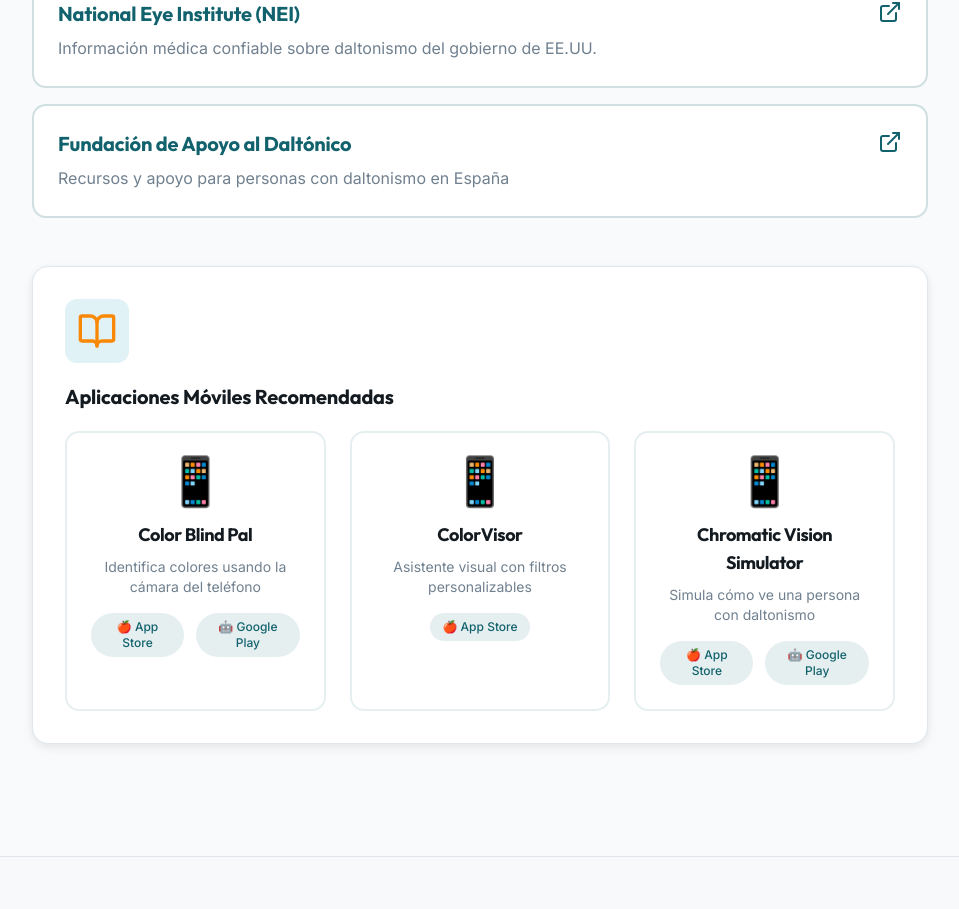
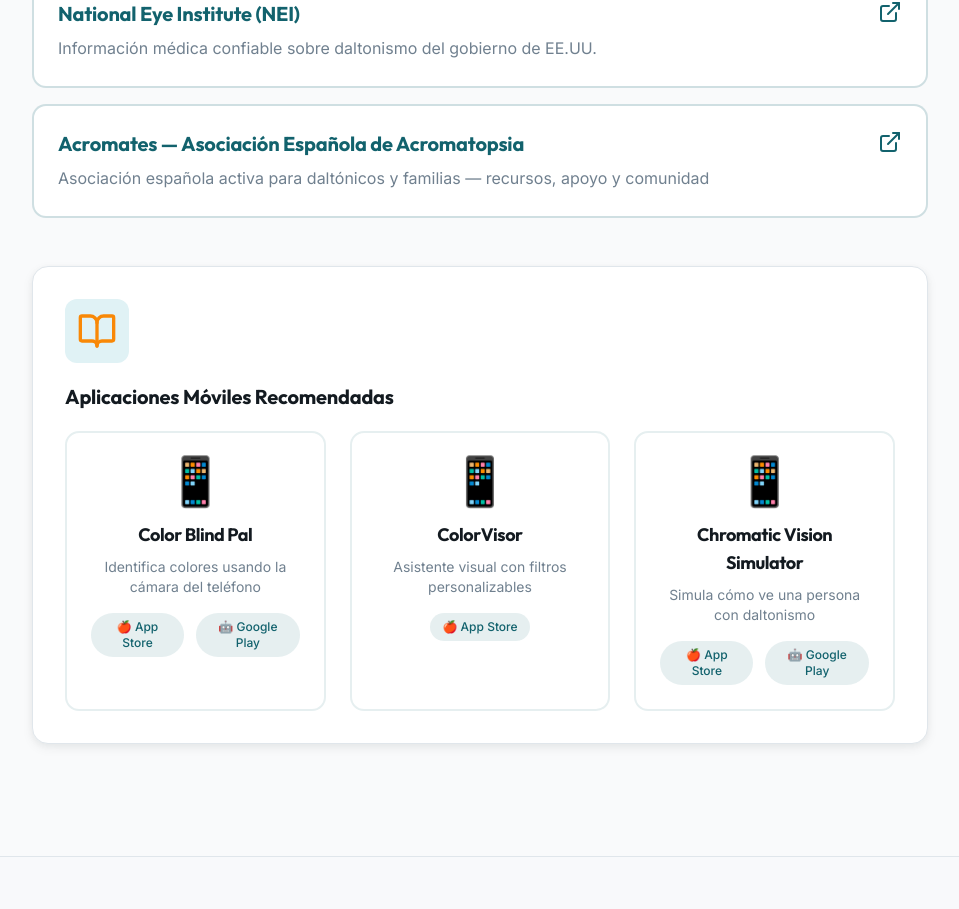
Before and after one commit to fabiolalg/color-vision-stars, a React (Vite) app: page /recursos in a window 1280 px wide. Shown: the part 1393-2302 px from the top of the page, without its empty margins (160-1119 px from the left). Built offline with nearby package versions, Linux system fonts and the light colour scheme; the HTML template or start-up script is replaced by a standard one.

Commit message:
Replaced broken daltonicos link
Co-authored-by: fabiolalg <101153626+fabiolalg@users.noreply.github.com>

```diff
--- a/src/pages/Recursos.tsx
+++ b/src/pages/Recursos.tsx
@@ -48,9 +48,9 @@ const Recursos = ({ language }: RecursosProps) => {
             url: "https://www.nei.nih.gov/espanol/informacion-sobre-la-salud-ocular/enfermedades-y-afecciones-de-los-ojos/daltonismo",
           },
           {
-            title: "Fundación de Apoyo al Daltónico",
-            description: "Recursos y apoyo para personas con daltonismo en España",
-            url: "https://www.daltonicos.org/",
+            title: "Acromates — Asociación Española de Acromatopsia",
+            description: "Asociación española activa para daltónicos y familias — recursos, apoyo y comunidad",
+            url: "https://acromates.org",
           },
         ],
       },
```
